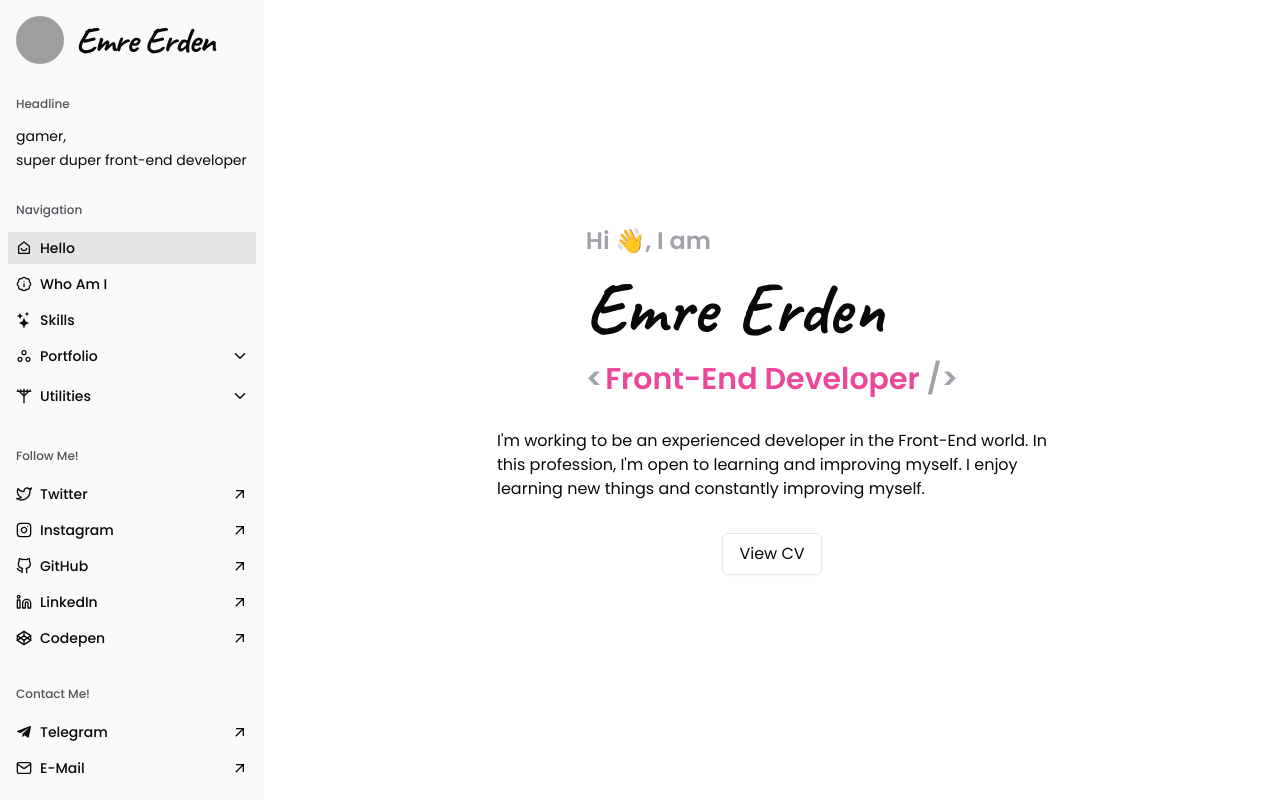
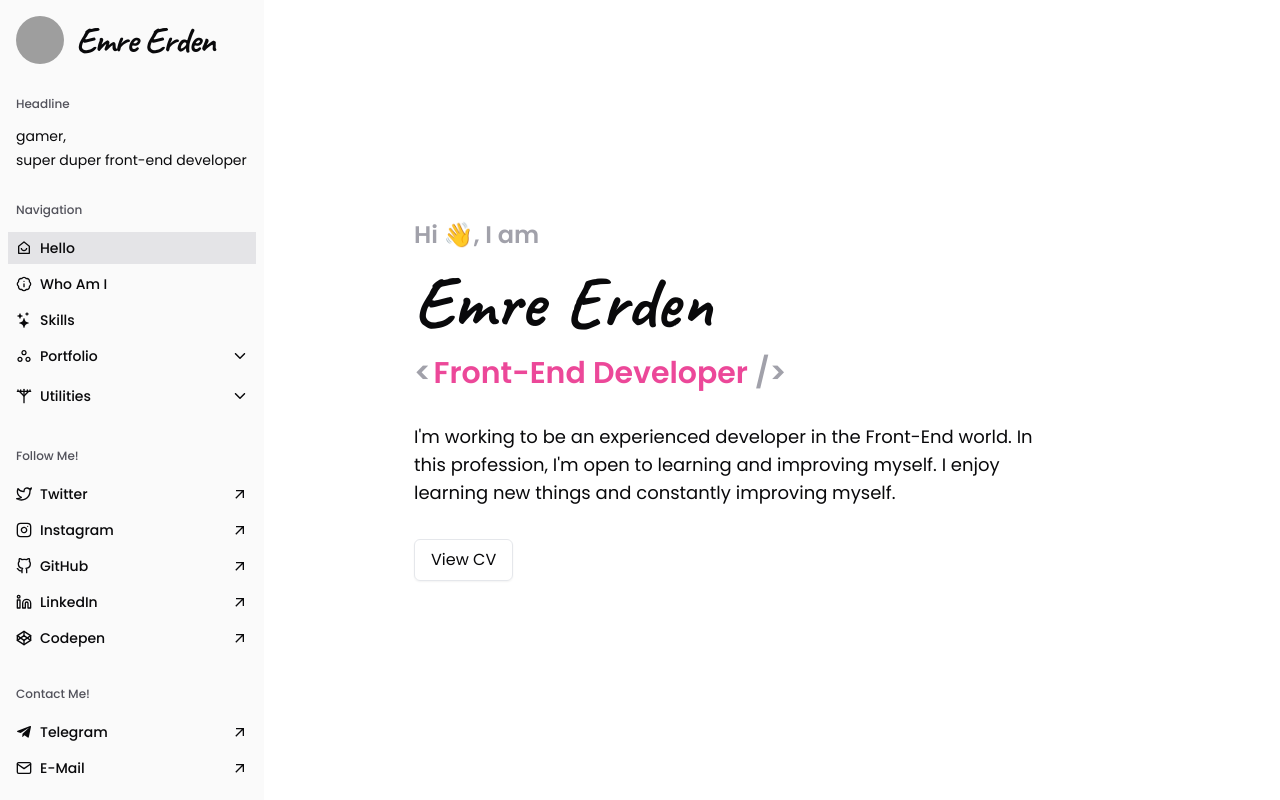
Before and after one commit to Wiazeph/NextJS-emreerden-dev, a Next.js app: page / in a window 1280 px wide. Built offline with nearby package versions, Linux system fonts and the light colour scheme; grey boxes are pictures that could not be loaded.

Commit message:
style edit home page

```diff
--- a/src/components/pages/home/index.tsx
+++ b/src/components/pages/home/index.tsx
@@ -6,7 +6,7 @@ const HomePageComponent = (props: Props) => {
   return (
     <main className="Home Page flex flex-col justify-center">
       <div className="Page-Content">
-        <div className="flex flex-col items-center gap-y-8 text-center mdl:text-left">
+        <div className="flex flex-col items-center mdl:items-start gap-y-8 text-center mdl:text-left">
           <div className="flex flex-col gap-y-4">
             <span className="font-semibold text-zinc-400 text-lg sm:text-xl md:text-2xl">
               Hi 👋, I am
@@ -25,7 +25,7 @@ const HomePageComponent = (props: Props) => {
             </div>
           </div>
 
-          <div className="max-w-[550px]">
+          <div className="max-w-[550px] mdl:max-w-[650px] mdl:text-lg">
             I'm working to be an experienced developer in the Front-End world.
             In this profession, I'm open to learning and improving myself. I
             enjoy learning new things and constantly improving myself.
```
